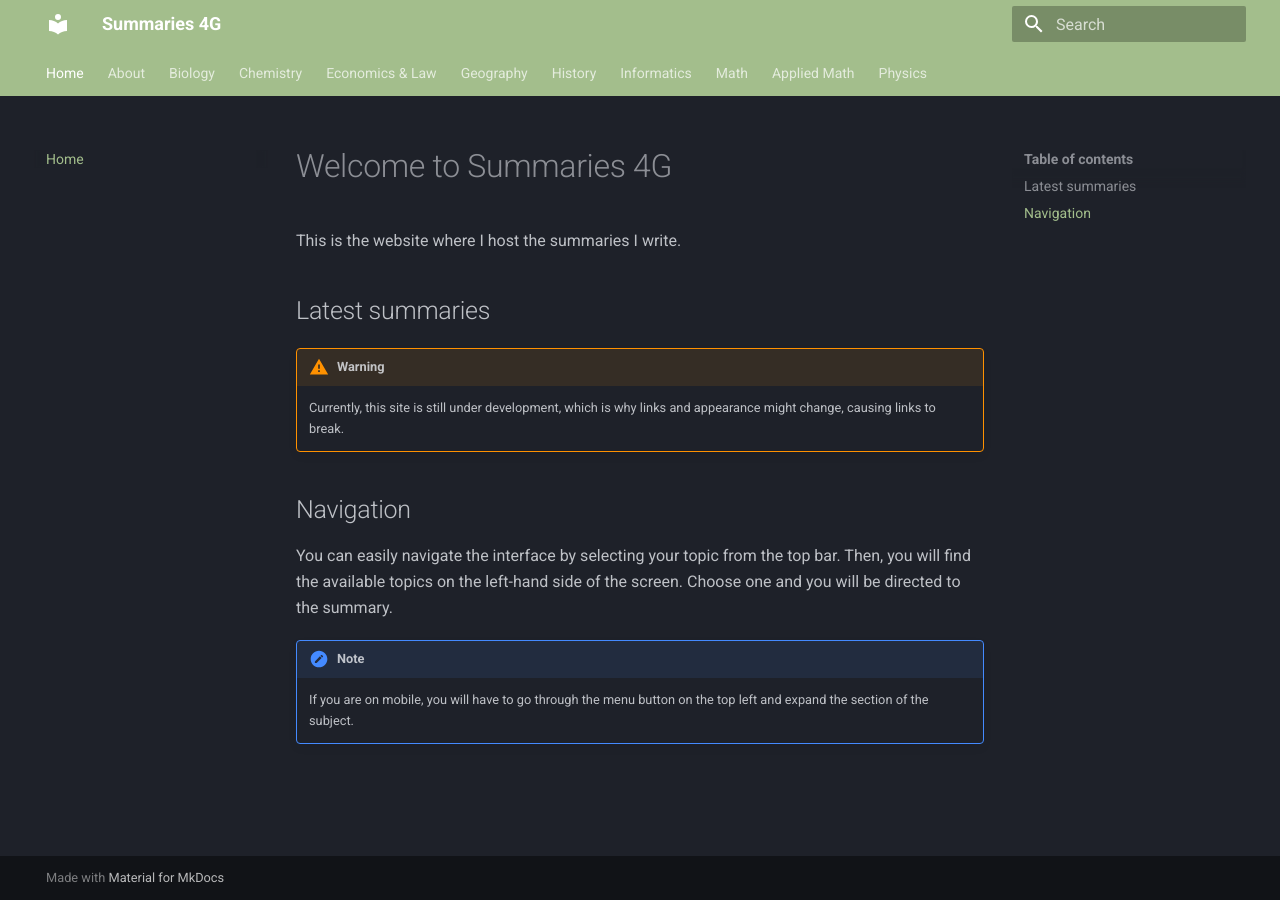
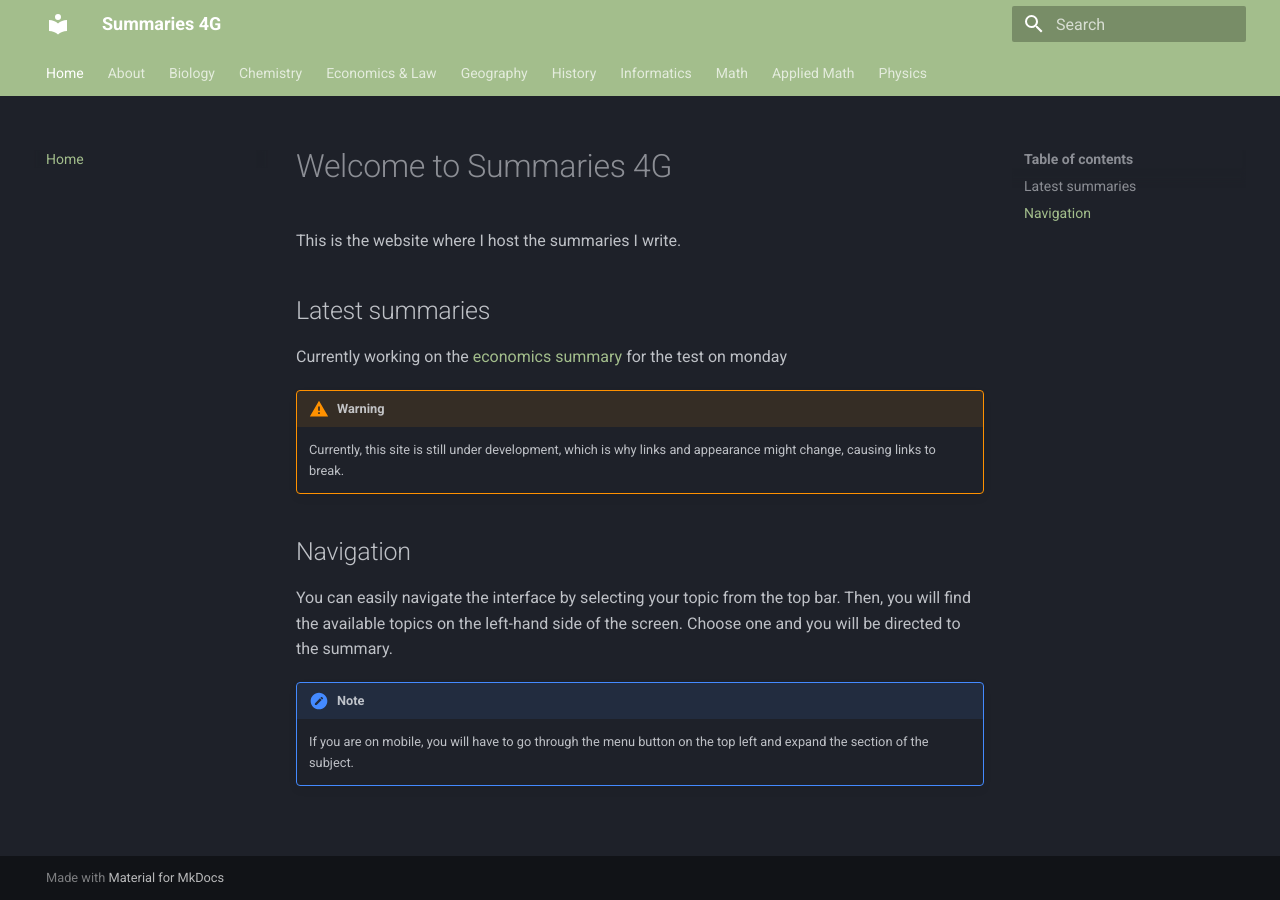
Before and after one commit to VSparl/summary-site, an MkDocs documentation site: the page built from docs/index.md, in a window 1280 px wide. Built offline with MkDocs 1.6.1 and Material for MkDocs 9.7.7, drawn with Linux system fonts in a browser that asks for light colours.

Commit message:
added notice of WR summary

```diff
--- a/docs/index.md
+++ b/docs/index.md
@@ -3,6 +3,8 @@
 This is the website where I host the summaries I write.
 
 ## Latest summaries
+
+Currently working on the [economics summary](wr/1/summary.md) for the test on monday
 
 <!--prettier-ignore-->
 !!! warning
```
